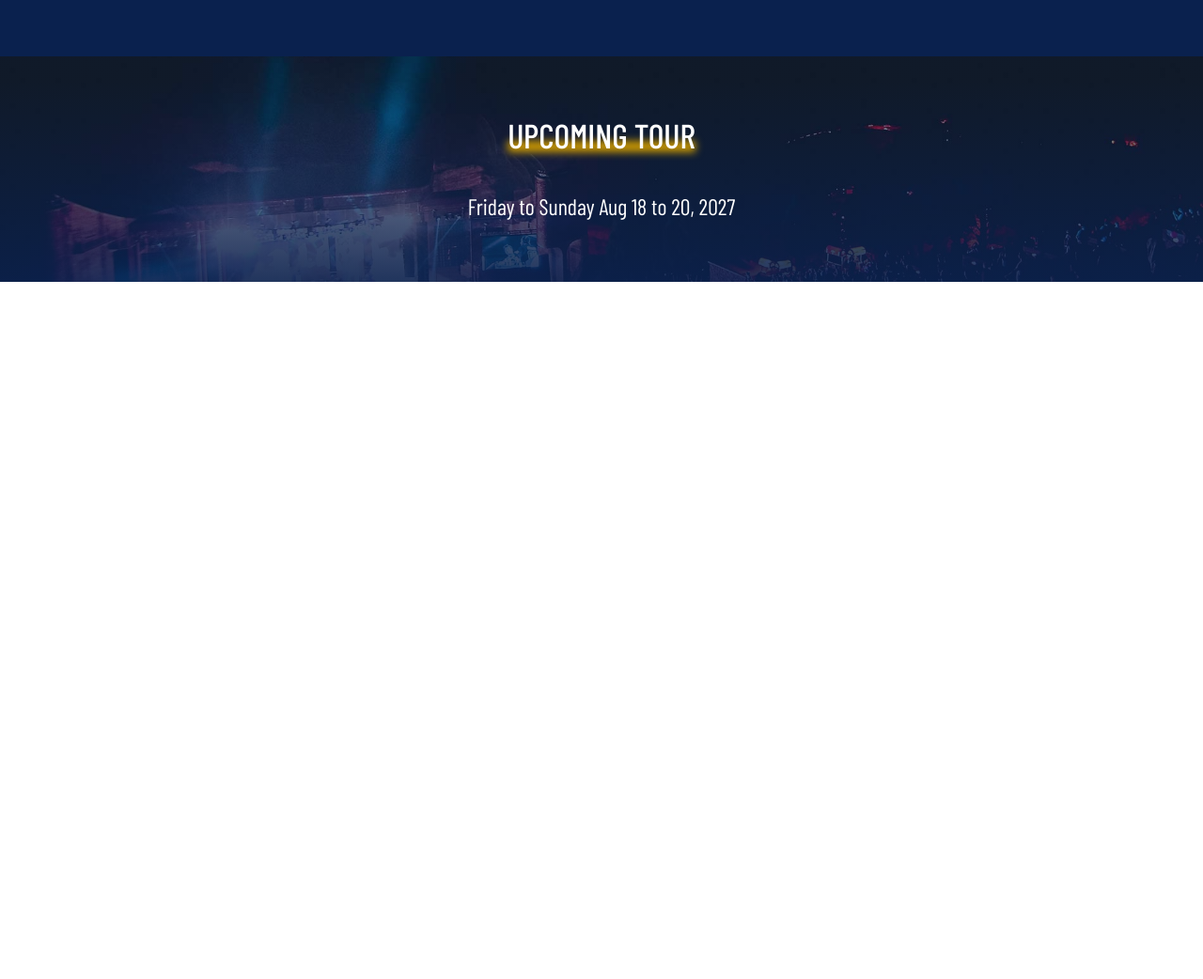
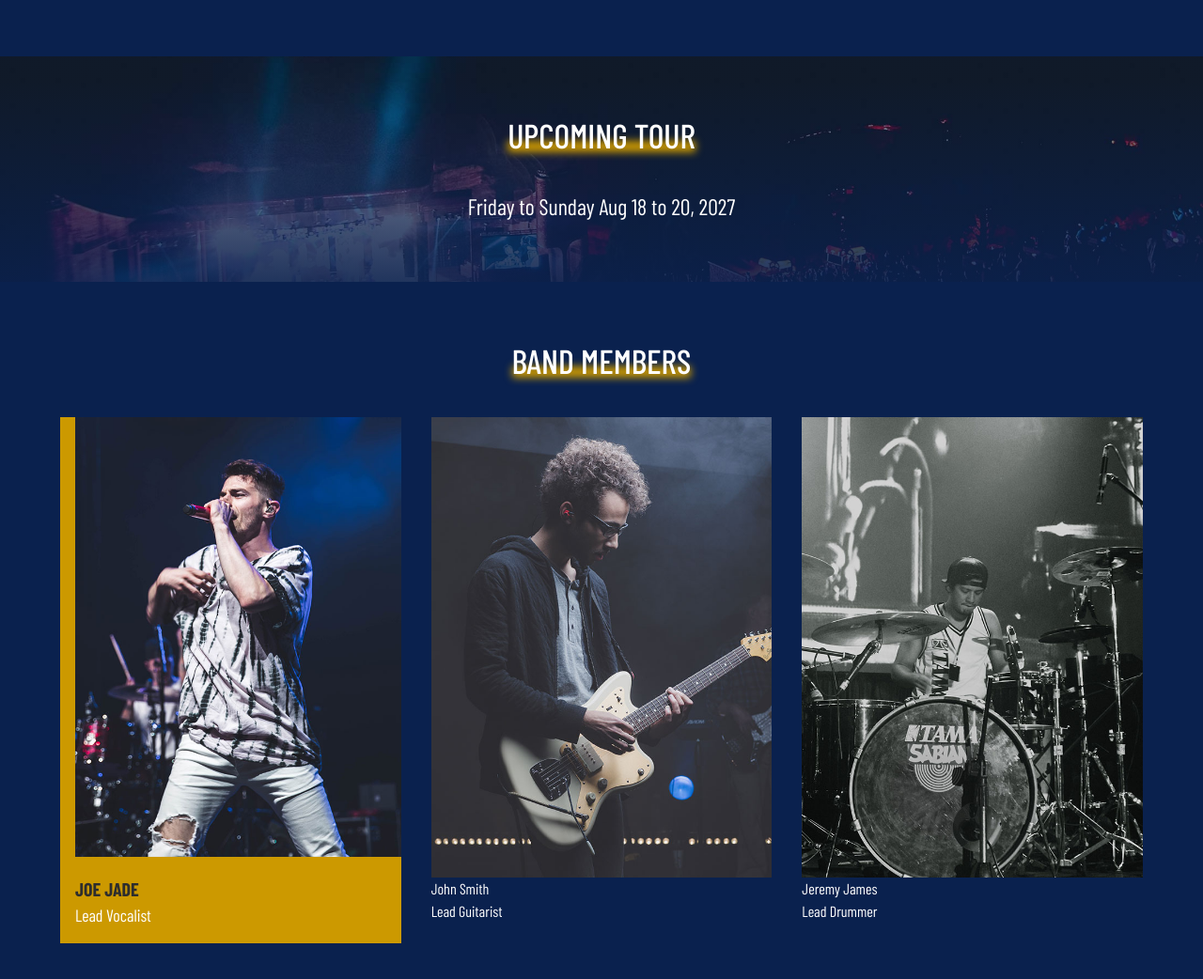
Before and after one commit to BlanchardIlela/webSitePhotographie, a website: page index.html in a window 1280 px wide. Shown: the part 2954-3996 px from the top of the page at 94% size. Before the commit the page ends 3254 px from the top, so only its background shows below. Drawn offline with nearby package versions, Linux system fonts and the light colour scheme; files that its build step writes are made by us from their sources; a web font is replaced by a local one.

Commit message:
Style Band Members

```diff
--- a/index.html
+++ b/index.html
@@ -542,6 +542,46 @@
 
         <p class="text-center text-lg lg:text-2xl">Friday to Sunday Aug 18 to 20, 2027</p>
       </section>
+      <!-- --------------------- Band Members -->
+      <section class="p-4 sm:p-8 md:p-12 lg:p-16 bg-blue flex flex-col gap-y-10">
+        <h2 class="self-center text-center text-2xl uppercase font-black sm:text-4xl sm:font-medium
+           relative after after:h-3 after:w-full after:bg-golden after:bottom-0.5
+           after:left-0 after:-z-[1] z-[1] after:blur-sm"
+           >
+           Band Members
+          </h2>
+
+        <div class="grid gap-6 sm:gap-8 sm:grid-cols-3">
+          <div class="space-y-5 bg-golden pl-4 pb-4">
+            <figure><img src="images/members-1.jpg" alt="" /></figure>
+
+            <div>
+              <h6 class="uppercase text-slate font-bold text-xl">Joe Jade</h6>
+              <p class="text-lg">Lead Vocalist</p>
+            </div>
+          </div>
+
+          <div>
+            <figure><img src="images/members-2.jpg" alt="" /></figure>
+
+            <div>
+              <h6>John Smith</h6>
+              <p>Lead Guitarist</p>
+            </div>
+          </div>
+
+          <div>
+            <figure>
+              <img src="images/members-3.jpg" alt="" />
+            </figure>
+
+            <div>
+              <h6>Jeremy James</h6>
+              <p>Lead Drummer</p>
+            </div>
+          </div>
+        </div>
+      </section>
 
     </main>
 
```
